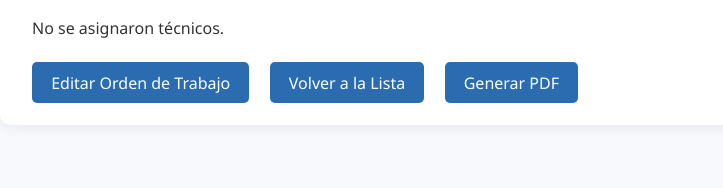
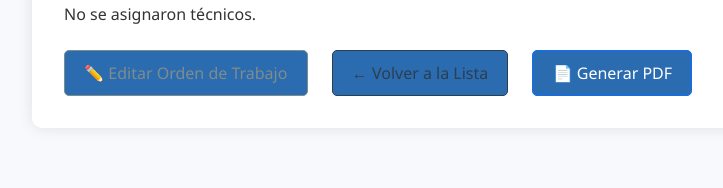
Before and after one commit to omargonza/sistema, a Django app: template ordenes_trabajo/templates/ordenes_trabajo/detalle_orden.html in a window 1280 px wide. Shown: the part 308-496 px from the top of the page, without its empty margins (208-931 px from the left). Run offline with Django 5.2, Linux system fonts and the light colour scheme; the template is opened without the code that fills it, so the values that code supplies are empty.

Commit message:
Ajuste en el css

```diff
--- a/ordenes_trabajo/templates/ordenes_trabajo/detalle_orden.html
+++ b/ordenes_trabajo/templates/ordenes_trabajo/detalle_orden.html
@@ -1,12 +1,17 @@
 <!DOCTYPE html>
 <html lang="es">
   <head>
-    <meta charset="UTF-8">
+    <meta charset="UTF-8" />
     <title>Detalle de la Orden de Trabajo</title>
     {% load static %}
-    <meta name="viewport" content="width=device-width, initial-scale=1.0">
-    <meta name="description" content="Detalle de la Orden de Trabajo">
-    <link rel="stylesheet" href="{% static 'css/detalle.css' %}">
+    <meta name="viewport" content="width=device-width, initial-scale=1.0" />
+    <meta name="description" content="Detalle de la Orden de Trabajo" />
+      <link
+      href="https://cdn.jsdelivr.net/npm/bootstrap@5.3.2/dist/css/bootstrap.min.css"
+      rel="stylesheet"
+    />
+
+    <link rel="stylesheet" href="{% static 'css/detalle.css' %}" />
   </head>
   <body>
     <div class="container">
@@ -16,14 +21,11 @@
       <p><strong>Hora de Inicio:</strong> {{ orden.horaInicio }}</p>
       {% if orden.horaFin %}
       <p><strong>Hora de Fin:</strong> {{ orden.horaFin }}</p>
-        {% endif %}
-        {% if orden.vehiculo %}
+      {% endif %} {% if orden.vehiculo %}
       <p><strong>Vehículo:</strong> {{ orden.vehiculo }}</p>
-        {% endif %}
-        {% if orden.kmInicial %}
+      {% endif %} {% if orden.kmInicial %}
       <p><strong>Kilometraje Inicial:</strong> {{ orden.kmInicial }}</p>
-        {% endif %}
-        {% if orden.kmFinal %}
+      {% endif %} {% if orden.kmFinal %}
       <p><strong>Kilometraje Final:</strong> {{ orden.kmFinal }}</p>
       {% endif %}
       <p><strong>Descripción:</strong> {{ orden.descripcion }}</p>
@@ -36,8 +38,7 @@
       {% endif %}
 
       <h2>Técnicos Asignados</h2>
-        {% with tecnicos=orden.get_tecnicos_json %}
-            {% if tecnicos %}
+      {% with tecnicos=orden.get_tecnicos_json %} {% if tecnicos %}
       <table class="tabla-tecnicos">
         <thead>
           <tr>
@@ -56,18 +57,29 @@
       </table>
       {% else %}
       <p>No se asignaron técnicos.</p>
-            {% endif %}
-        {% endwith %}
-
-        {% if orden.materiales %}
+      {% endif %} {% endwith %} {% if orden.materiales %}
       <p><strong>Materiales:</strong> {{ orden.materiales }}</p>
       {% endif %}
 
-        <div class="acciones">
-            <a href="{% url 'editar_orden' orden.pk %}" class="btn">Editar Orden de Trabajo</a>
-            <a href="{% url 'lista_ordenes' %}" class="btn">Volver a la Lista</a>
-            <a href="{% url 'generar_pdf_orden' pk=orden.pk %}" class="btn btn-primary" target="_blank">Generar PDF</a>
+      <div class="acciones mt-4 d-flex gap-2 flex-wrap">
+        <a
+          href="{% url 'editar_orden' orden.pk %}"
+          class="btn btn-outline-secondary"
+        >
+          ✏️ Editar Orden de Trabajo
+        </a>
 
+        <a href="{% url 'lista_ordenes' %}" class="btn btn-outline-dark">
+          ← Volver a la Lista
+        </a>
+
+        <a
+          href="{% url 'generar_pdf_orden' pk=orden.pk %}"
+          class="btn btn-primary"
+          target="_blank"
+        >
+          📄 Generar PDF
+        </a>
       </div>
     </div>
   </body>
--- a/static/css/detalle.css
+++ b/static/css/detalle.css
@@ -60,3 +60,21 @@
 .btn:hover {
     background-color: #2c5282;
 }
+
+.btn-outline-secondary {
+  border-color: #7f8c8d;
+  color: #7f8c8d;
+}
+.btn-outline-secondary:hover {
+  background-color: #7f8c8d;
+  color: white;
+}
+
+.btn-outline-dark {
+  border-color: #2c3e50;
+  color: #2c3e50;
+}
+.btn-outline-dark:hover {
+  background-color: #2c3e50;
+  color: white;
+}
```
Lines whose indentation alone changed are shown as unchanged.
